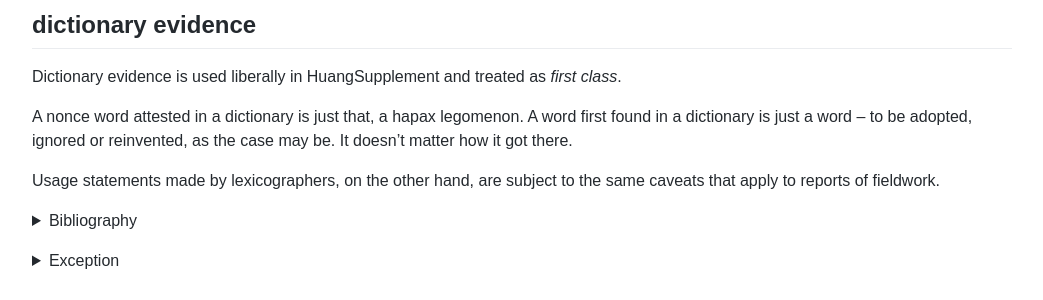
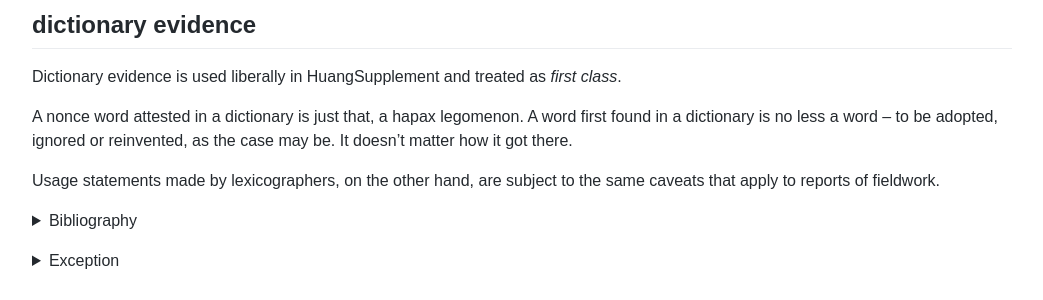
Before and after one commit to t18d/HuangSupplement, a Jekyll site: the page built from docs/pitfalls.md, in a window 1280 px wide and 900 px high, scrolled down 370 px. Shown: the part 152-452 px from the top of the window, without its empty margins (118-1161 px from the left). Built offline with Jekyll 4.4.1, drawn with Linux system fonts in a browser that asks for light colours.

Commit message:
Frequent repetition of `just` is a danger

```diff
--- a/docs/pitfalls.md
+++ b/docs/pitfalls.md
@@ -31,7 +31,7 @@ That's Chu Chün-sheng's 望文生訓.
 
 Dictionary evidence is used liberally in HuangSupplement and treated as _first class_.
 
-A nonce word attested in a dictionary is just that, a hapax legomenon. A word first found in a dictionary is just a word – to be adopted, ignored or reinvented, as the case may be. It doesn't matter how it got there.
+A nonce word attested in a dictionary is just that, a hapax legomenon. A word first found in a dictionary is no less a word – to be adopted, ignored or reinvented, as the case may be. It doesn't matter how it got there.
 
 Usage statements made by lexicographers, on the other hand, are subject to the same caveats that apply to reports of fieldwork.
 
```
